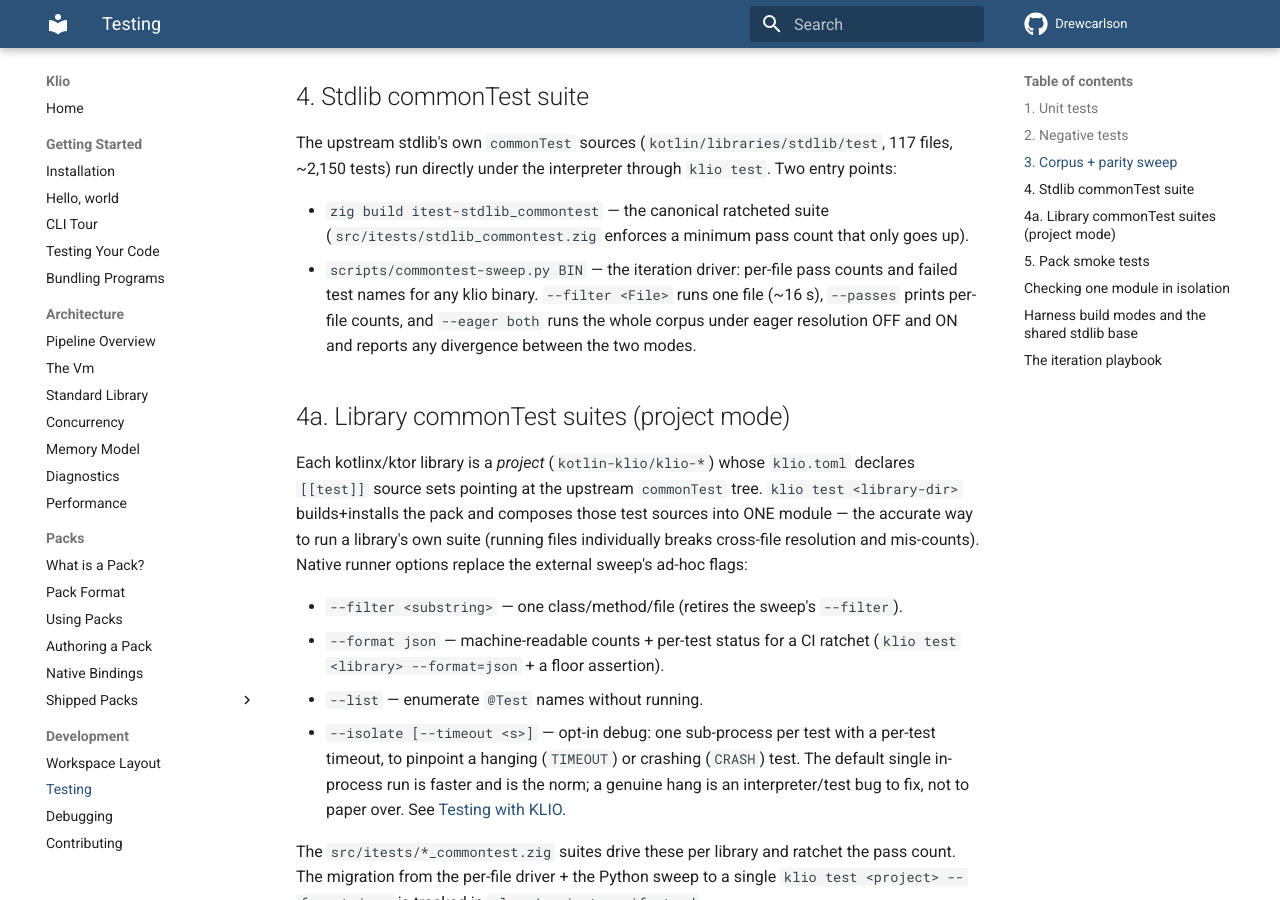
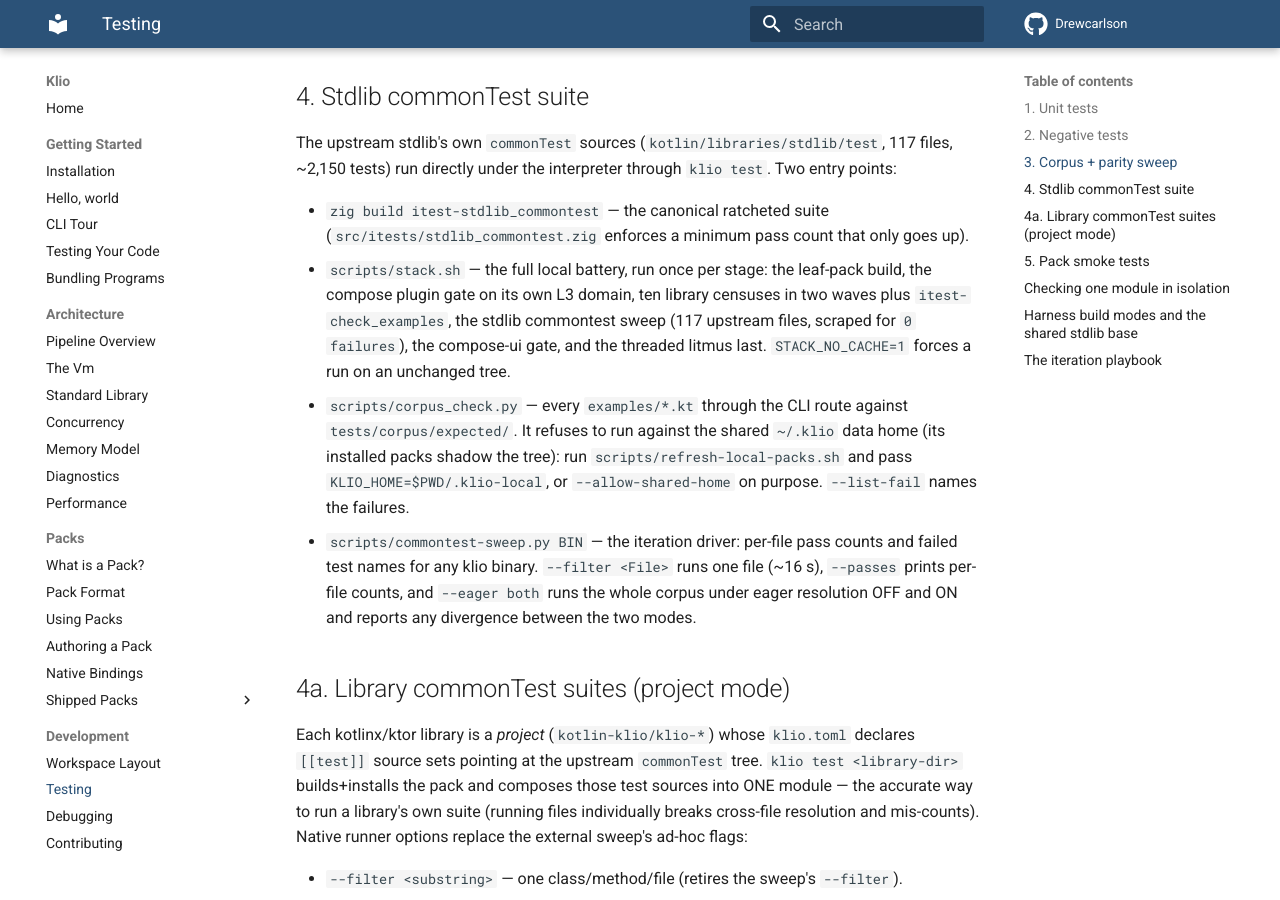
Before and after one commit to DrewCarlson/klio, an MkDocs documentation site: the page built from docs/development/testing.md, in a window 1280 px wide and 900 px high, scrolled down 1733 px. Built offline with MkDocs 1.6.1 and Material for MkDocs 9.7.7, drawn with Linux system fonts in a browser that asks for light colours; the version menu is left out.

Commit message:
scripts: the battery runs the stdlib sweep; corpus_check refuses the shared data home
stack.sh had no stdlib coverage: stdlib_commontest is a CI shard suite,
not a census in the battery, so a tree could show a green battery while
a stdlib test regressed. The sweep (117 upstream files, per-directory
batched on the ReleaseSafe harness) now runs after the census waves on
the non-vpd domain and its zero-failure line is part of the verdict.
Battery 728 s with the sweep fully overlapped by the compose gate.

corpus_check.py read whichever data home the environment named, and the
shared ~/.klio holds installed packs that shadow the tree: a bare run
reported 31 failures that were stale pack IR. It now exits 2 with the
refresh-local-packs + KLIO_HOME=.klio-local recipe unless
--allow-shared-home is passed; quick-gate.sh passes the local home.

```diff
--- a/docs/development/testing.md
+++ b/docs/development/testing.md
@@ -83,6 +83,17 @@
 - `zig build itest-stdlib_commontest` — the canonical ratcheted
   suite (`src/itests/stdlib_commontest.zig` enforces a minimum pass
   count that only goes up).
+- `scripts/stack.sh` — the full local battery, run once per stage: the
+  leaf-pack build, the compose plugin gate on its own L3 domain, ten library
+  censuses in two waves plus `itest-check_examples`, the stdlib commontest
+  sweep (117 upstream files, scraped for `0 failures`), the compose-ui gate,
+  and the threaded litmus last. `STACK_NO_CACHE=1` forces a run on an
+  unchanged tree.
+- `scripts/corpus_check.py` — every `examples/*.kt` through the CLI route
+  against `tests/corpus/expected/`. It refuses to run against the shared
+  `~/.klio` data home (its installed packs shadow the tree): run
+  `scripts/refresh-local-packs.sh` and pass `KLIO_HOME=$PWD/.klio-local`, or
+  `--allow-shared-home` on purpose. `--list-fail` names the failures.
 - `scripts/commontest-sweep.py BIN` — the iteration driver: per-file
   pass counts and failed test names for any klio binary.
   `--filter <File>` runs one file (~16 s), `--passes` prints
```
Also changed, not shown: plans/conformance-backlog.md (+10 -4 lines), plans/verification-speed-plan.md (+20 -19 lines), 3 other files.
